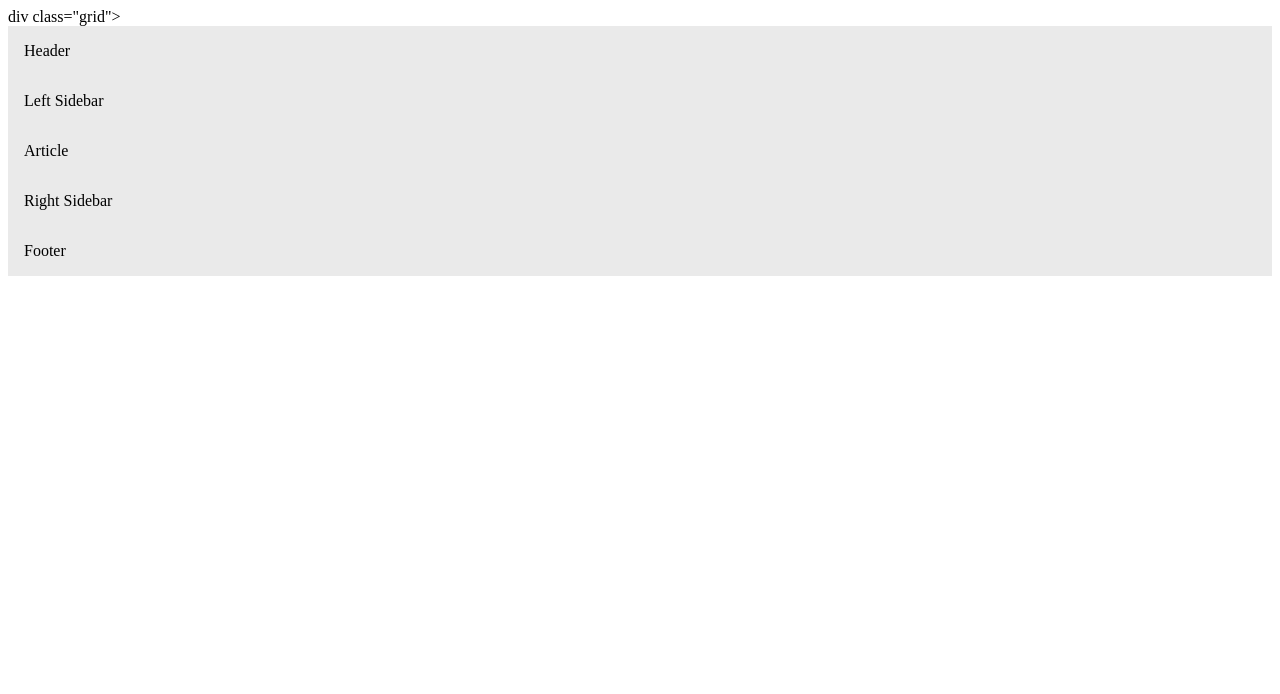
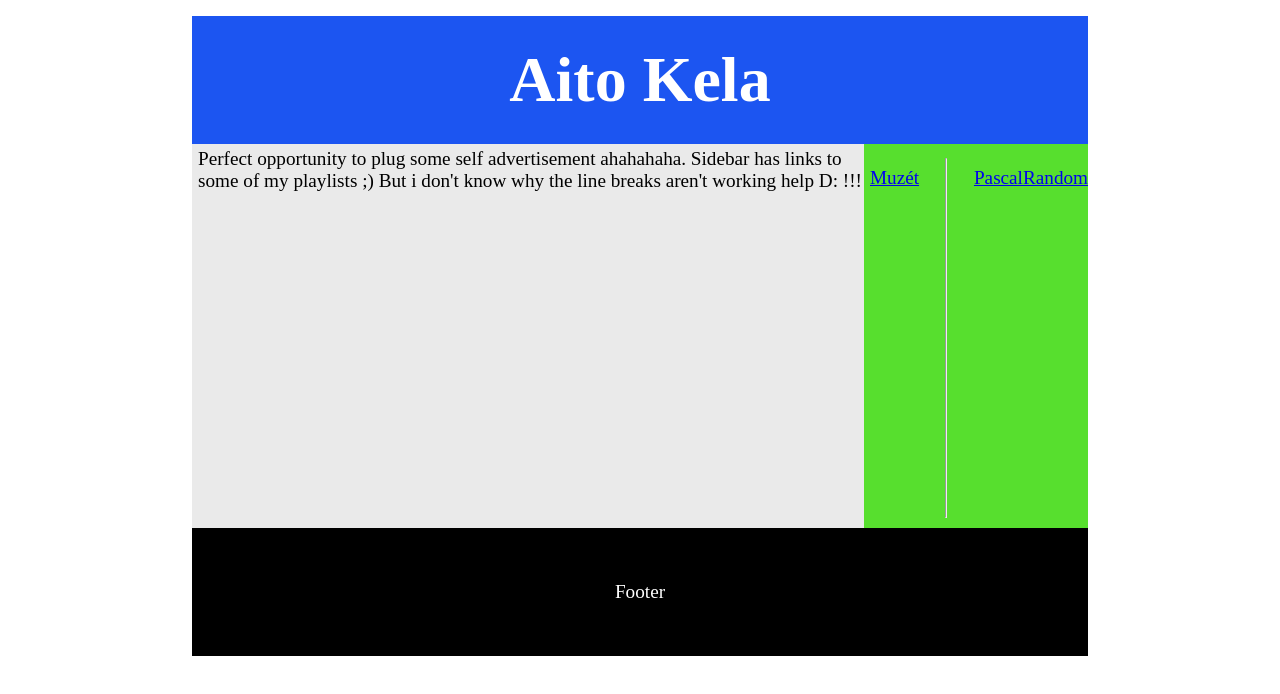
Before and after one commit to LorttoSamba/index, a plain HTML site: page exercise4.html in a window 1280 px wide. Drawn offline with Linux system fonts and the light colour scheme.

Commit message:
more testing

```diff
--- a/ex4.css
+++ b/ex4.css
@@ -1,14 +1,56 @@
-.grid {
+body {
     display: grid;
-    grid-template-columns: 150px auto 150px;
-    grid-template-rows: repeat(3, 100px);
-    grid-gap: 1em;
+    grid-template-columns: 75% 25%;
+    grid-template-rows: 10vw 30vw 10vw;
   }
 
   header,
-  aside,
-  article,
   footer {
-    background: #eaeaea;
-    padding: 1em;
+    grid-column: 1 / span 2;
   }
+
+  body {
+    margin: 0 auto;
+    max-width: 56em;
+    padding: 1em 0;
+  }
+
+  header {
+      background: #1c55f1;
+      display: flex;
+      align-items: center;
+      justify-content: center;
+      color: white;
+      font-size: xx-large;
+  }
+
+  main {
+      background: #eaeaea;
+      display: flex;
+      align-items: left;
+      justify-content: left;
+      font-size: larger;
+      padding-top: 4px;
+      padding-left: 6px;
+  }
+
+  aside {
+    background: #57df2e;
+    display: flex;
+    align-items: left;
+    justify-content: left;
+    font-size: larger;
+    padding-top: 4px;
+    padding-left: 6px;
+
+  }
+
+
+  footer {
+    background: #000000;
+    display: flex;
+    align-items: center;
+    justify-content: center;
+    font-size: larger;
+    color: white;
+  }
--- a/exercise4.html
+++ b/exercise4.html
@@ -6,31 +6,28 @@
         <meta charset="UTF-8">
         <meta name="keywords" content="html, css">
         <meta name="description" content="Uni assignment thingy">
-        <title>XD</title>
+        <title>Aito Kela // index</title>
 
         <link href="ex4.css" rel="stylesheet" type="text/css" media="all">
 
 
     </head>
 
-div class="grid">
     <header>
-    Header
+        <h1> Aito Kela </h1>
       </header>
 
-  <aside class="sidebar-left">
-    Left Sidebar
-  </aside>
+      <main>
+        Perfect opportunity to plug some self advertisement ahahahaha. Sidebar has links to some of my playlists ;) But i don't know why the line breaks aren't working help D: !!!
+      </main>
 
-  <article>
-    Article
-  </article>
-
-  <aside class="sidebar-right">
-    Right Sidebar
+      <aside>
+        <p> <a href="https://www.youtube.com/playlist?list=PLH044RYg0S_1cugZBi3TqSTSE1Xa9os_q">Muzét</a> </p>
+        <hr>
+        <p> <a href="https://www.youtube.com/playlist?list=PLH044RYg0S_3Bg7JsAbL6sBUNMbs24qSE">Pascal</a> </p>
+        <p> <a href="https://www.youtube.com/playlist?list=PLH044RYg0S_2BVa2-LGPqvcBtVdoFm-34">Random</a> </p>
       </aside>
 
       <footer>
         Footer
       </footer>
-</div>
```
Lines whose indentation alone changed are shown as unchanged.
